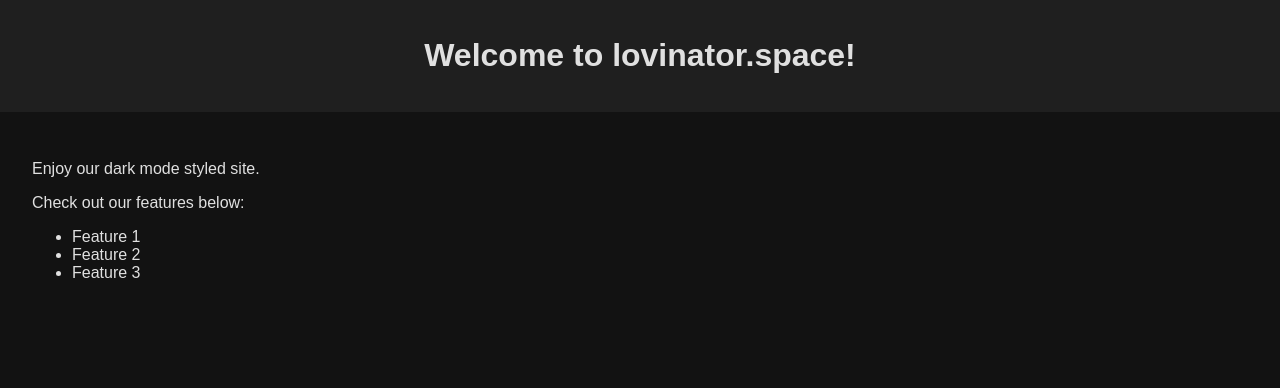
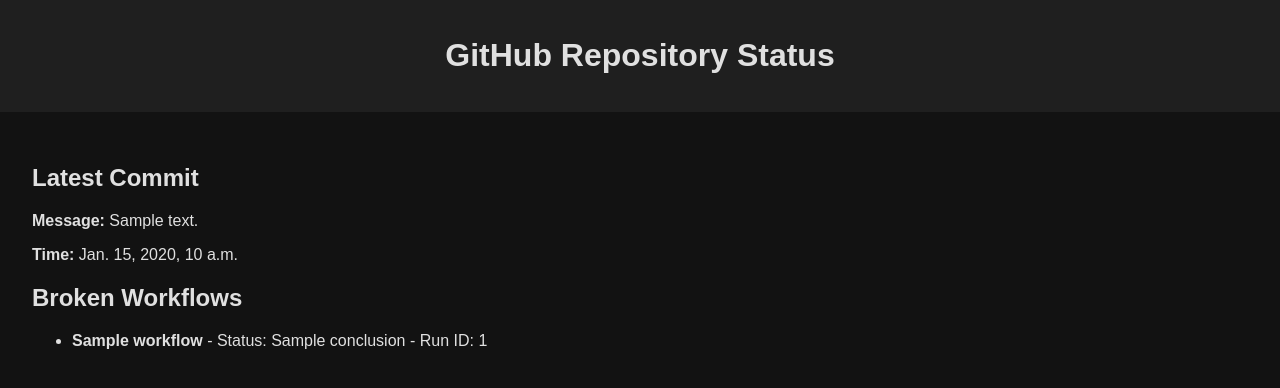
Before and after one commit to TheLovinator1/lovinator.space, a Django app: template core/templates/core/index.html in a window 1280 px wide. Shown: the top 388 px of the page. Run offline with Django 4.2, Linux system fonts and the light colour scheme; the template is opened without the code that fills it: most values are stand-ins (such as "Sample title", 1, 10 or a date in 2020).

Commit message:
Add GitHub status display to index view and update template; include GITHUB_TOKEN in env example

```diff
--- a/core/templates/core/index.html
+++ b/core/templates/core/index.html
@@ -10,16 +10,34 @@
 
 <body class="dark-mode">
     <header>
-        <h1>Welcome to lovinator.space!</h1>
+        <h1>GitHub Repository Status</h1>
     </header>
     <main>
-        <p>Enjoy our dark mode styled site.</p>
-        <p>Check out our features below:</p>
-        <ul>
-            <li>Feature 1</li>
-            <li>Feature 2</li>
-            <li>Feature 3</li>
-        </ul>
+        <section>
+            <h2>Latest Commit</h2>
+            {% if latest_commit %}
+            <p><strong>Message:</strong> {{ latest_commit.message }}</p>
+            <p><strong>Time:</strong> {{ latest_commit.time }}</p>
+            {% else %}
+            <p>No commit data available.</p>
+            {% endif %}
+        </section>
+        <section>
+            <h2>Broken Workflows</h2>
+            {% if failed_workflows %}
+            <ul>
+                {% for workflow in failed_workflows %}
+                <li>
+                    <strong>{{ workflow.name }}</strong> -
+                    Status: {{ workflow.conclusion }} -
+                    Run ID: {{ workflow.id }}
+                </li>
+                {% endfor %}
+            </ul>
+            {% else %}
+            <p>No broken workflows found.</p>
+            {% endif %}
+        </section>
     </main>
 </body>
 
```
Also changed, not shown: core/views.py (+35 -6 lines), pyproject.toml (+4 -3 lines), .github/copilot-instructions.md, 1 other file.
